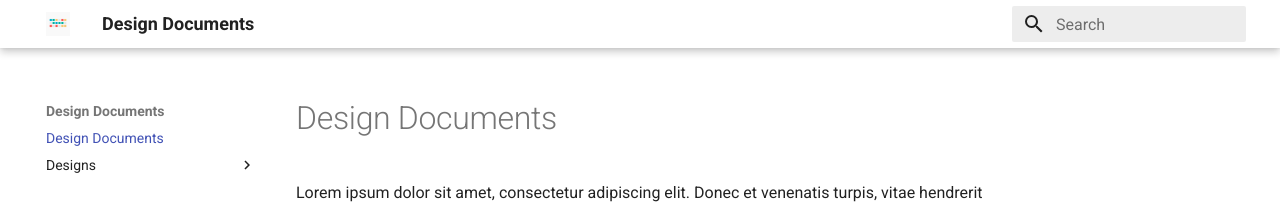
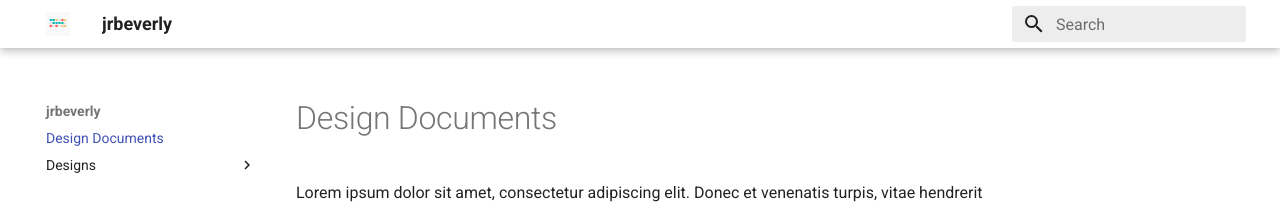
Before and after one commit to jrbeverly/proposals, an MkDocs documentation site: the page built from src/README.md, in a window 1280 px wide. Shown: the top 208 px of the page. Built offline with MkDocs 1.6.1 and Material for MkDocs 9.7.7, drawn with Linux system fonts in a browser that asks for light colours.

Commit message:
Change site name to jrbeverly

```diff
--- a/mkdocs.yml
+++ b/mkdocs.yml
@@ -1,5 +1,5 @@
 # Project information
-site_name: 'Design Documents'
+site_name: 'jrbeverly'
 site_description: 'The list of design documents is published on the Proposals Repository.'
 site_author: 'Jonathan Beverly'
 site_dir: public
```
